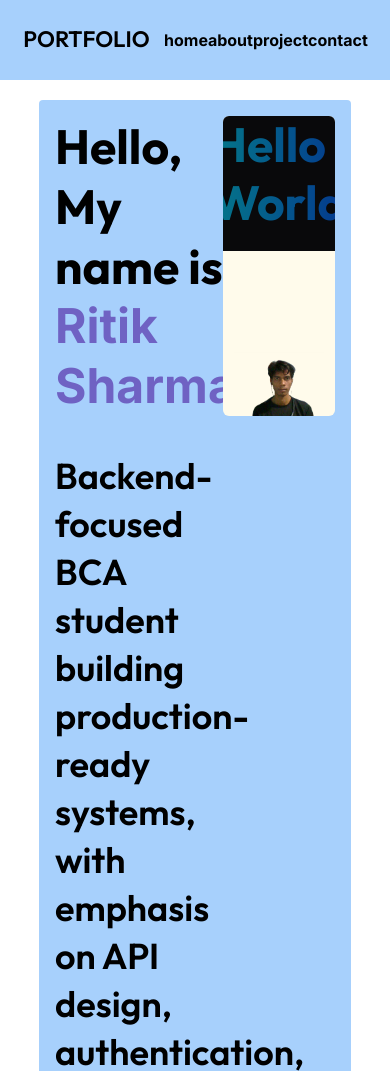
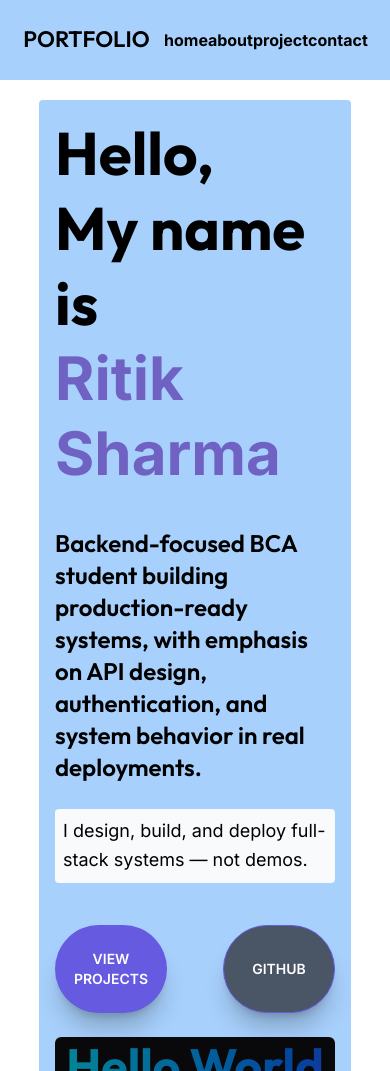
Before and after one commit to type-ritik/portfolio, a React (Vite) app in the folder client/: page / in a window 390 px wide. Shown: the top 1071 px of the page. Built offline with nearby package versions, Linux system fonts and the light colour scheme.

Commit message:
intro container responsive design mobile friendly

```diff
--- a/client/src/components/IntroContainer.tsx
+++ b/client/src/components/IntroContainer.tsx
@@ -3,13 +3,13 @@ function IntroContainer() {
     window.open("https://github.com/type-ritik");
   };
   return (
-    <div className="w-full flex bg-[#a7d0fc] p-4! rounded-sm justify-between my-6!">
-      <div className="intro w-3/5 flex flex-col justify-center gap-4">
-        <h1 className="text-8xl leading-tight font-bold flex flex-col">
-          Hello, My name is{" "}
+    <div className="w-full flex not-md:flex-col bg-[#a7d0fc] p-4! rounded-sm justify-between my-6!">
+      <div className="intro w-3/5 flex flex-col justify-center not-md:w-full gap-4">
+        <h1 className="text-8xl! not-md:text-6xl! leading-tight font-bold flex flex-col">
+          Hello,{" "} <br className="not-md:flex hidden" /> My name is{" "}
           <span className="name text-[#6F62C3]">Ritik Sharma</span>
         </h1>
-        <h2 className="text-2xl font-semibold">
+        <h2 className="not-md:text-2xl! font-semibold">
           Backend-focused BCA student building production-ready systems, with
           emphasis on API design, authentication, and system behavior in real
           deployments.
@@ -17,7 +17,7 @@ function IntroContainer() {
         <p className="text-md! bg-gray-50 p-2! rounded">
           I design, build, and deploy full-stack systems — not demos.
         </p>
-        <div className="btn-container w-4/5 flex justify-between my-4!">
+        <div className="btn-container not-md:w-full not-md:pb-2! w-4/5 flex justify-between my-4!">
           <button className="w-2/5 rounded-full cursor-pointer font-semibold hover:bg-[#5741d9] hover:ease-in-out transition-all shadow-xl/20 border-gray-600 hover:shadow-white text-sm py-6! bg-[#655ae0] text-white">
             {"View Projects".toUpperCase()}
           </button>
```
